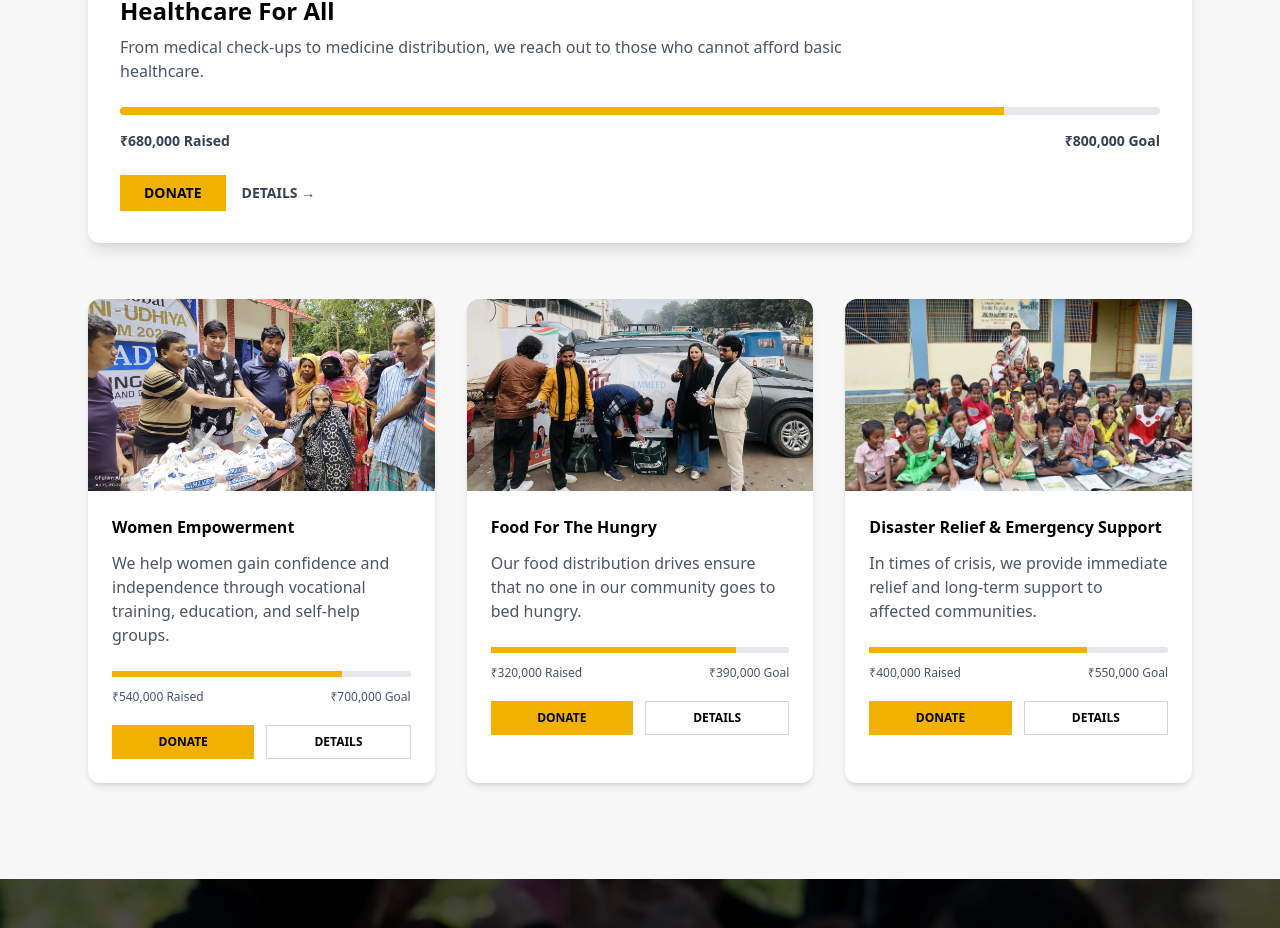
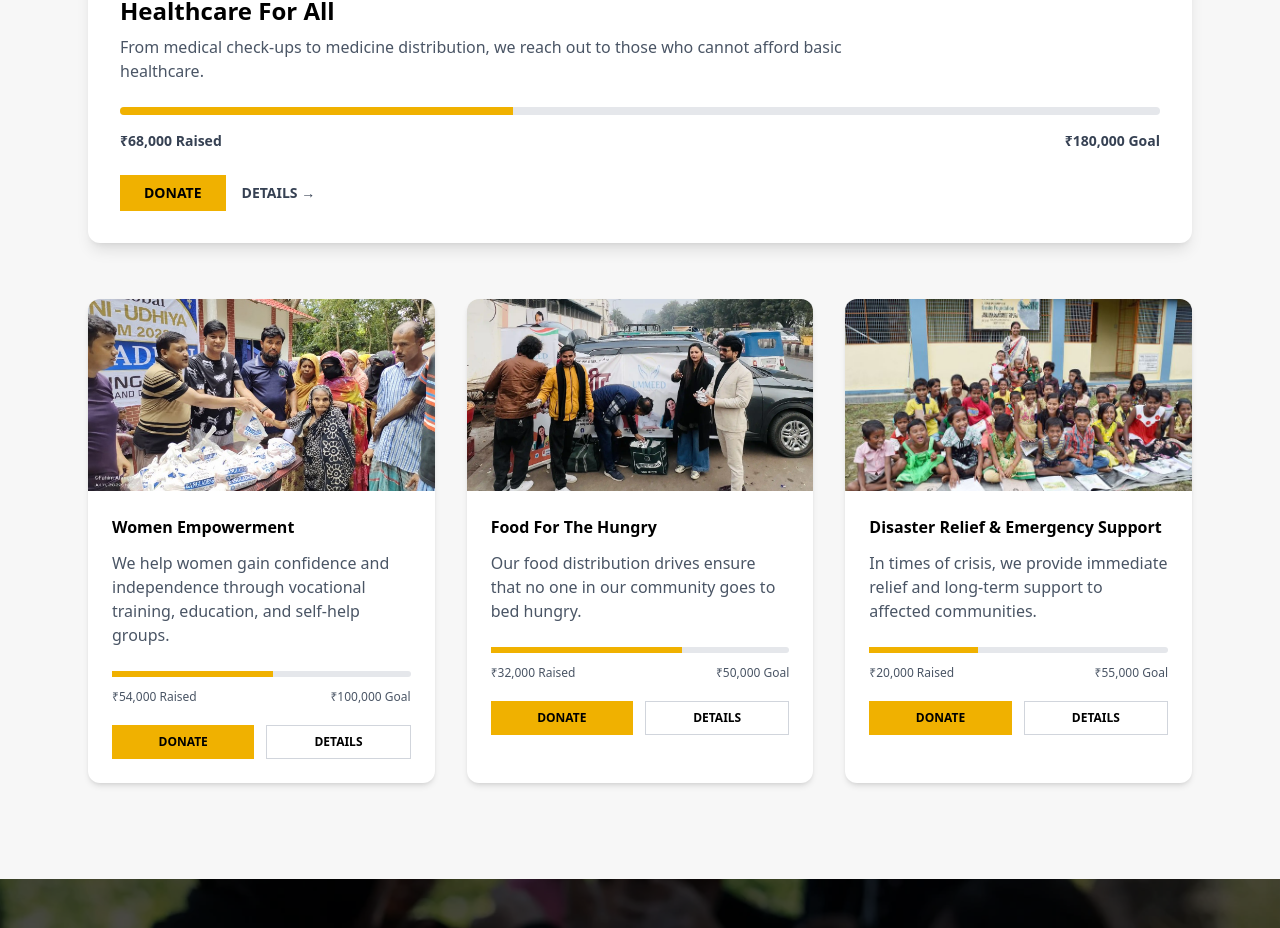
Before and after one commit to shiv-co/Ummeed_welfare, a React (Vite) app in the folder ummeed-react/: page / in a window 1280 px wide. Shown: the part 2318-3246 px from the top of the page. Built offline with nearby package versions, Linux system fonts and the light colour scheme.

Commit message:
changed amount  in homePage

```diff
--- a/ummeed-react/src/pages/About.jsx
+++ b/ummeed-react/src/pages/About.jsx
@@ -51,6 +51,27 @@ export default function About() {
 
 
 
+      {/* MEMBERS */}
+      <div className="py-16 md:py-28 max-w-7xl mx-auto px-4 md:px-6 text-center">
+        <p className="text-yellow-500 font-semibold tracking-widest text-sm mb-2">
+          OUR MEMBERS
+        </p>
+        <h1 className="text-2xl md:text-4xl font-bold mb-6">
+          Meet The Hands That Build Hope
+        </h1>
+
+        <p className="text-gray-600 max-w-3xl mx-auto mb-12 md:mb-16">
+          Our members are the true heroes behind every act of kindness.
+        </p>
+
+        <div className="max-w-5xl mx-auto px-4 md:px-12 grid grid-cols-1 sm:grid-cols-2 md:grid-cols-3 gap-10 md:gap-14">
+          <TeamCard name="Miss Rashmi" role="Member" image={member1} />
+          <TeamCard name="Shivani Upadhyay" role="Member" image={member2} />
+          <TeamCard name="Shekhar Chauhan" role="Member" image={member3} />
+        </div>
+      </div>
+
+
       {/* BECOME A MEMBER */}
       <div className="py-16 md:py-28 bg-[#fdfaf5]">
         <div className="max-w-7xl mx-auto px-4 md:px-6 grid grid-cols-1 md:grid-cols-2 gap-12 md:gap-20 items-start">
@@ -79,26 +100,6 @@ export default function About() {
             </button>
           </form>
 
-            {/* MEMBERS */}
-      <div className="py-16 md:py-28 max-w-7xl mx-auto px-4 md:px-6 text-center">
-        <p className="text-yellow-500 font-semibold tracking-widest text-sm mb-2">
-          OUR MEMBERS
-        </p>
-        <h1 className="text-2xl md:text-4xl font-bold mb-6">
-          Meet The Hands That Build Hope
-        </h1>
-
-        <p className="text-gray-600 max-w-3xl mx-auto mb-12 md:mb-16">
-          Our members are the true heroes behind every act of kindness.
-        </p>
-
-        <div className="max-w-5xl mx-auto px-4 md:px-12 grid grid-cols-1 sm:grid-cols-2 md:grid-cols-3 gap-10 md:gap-14">
-          <TeamCard name="Miss Rashmi" role="Member" image={member1} />
-          <TeamCard name="Shivani Upadhyay" role="Member" image={member2} />
-          <TeamCard name="Shekhar Chauhan" role="Member" image={member3} />
-        </div>
-      </div>
-
           {/* INFO */}
           <div className="text-center md:text-left">
             <p className="text-yellow-500 font-semibold mb-2">REQUIREMENTS</p>
@@ -124,8 +125,7 @@ export default function About() {
       </div>
 
 
-
-         {/* IMPACT */}
+            {/* IMPACT */}
       <div
         className="relative py-16 md:py-28 bg-cover bg-center text-white"
         style={{ backgroundImage: `url(${impact})` }}
@@ -155,6 +155,7 @@ export default function About() {
           </div>
         </div>
       </div>
+
 
     </section>
   );
--- a/ummeed-react/src/pages/HomePage.jsx
+++ b/ummeed-react/src/pages/HomePage.jsx
@@ -110,8 +110,8 @@ export default function HomePage() {
     <BigCauseCard
       title="Healthcare For All"
       desc="From medical check-ups to medicine distribution, we reach out to those who cannot afford basic healthcare."
-      raised={680000}
-      goal={800000}
+      raised={68000}
+      goal={180000}
       image={causes1}
     />
 
@@ -120,22 +120,22 @@ export default function HomePage() {
       <SmallCauseCard
         title="Women Empowerment"
         desc="We help women gain confidence and independence through vocational training, education, and self-help groups."
-        raised={540000}
-        goal={700000}
+        raised={54000}
+        goal={100000}
         image={causes2}
       />
       <SmallCauseCard
         title="Food For The Hungry"
         desc="Our food distribution drives ensure that no one in our community goes to bed hungry."
-        raised={320000}
-        goal={390000}
+        raised={32000}
+        goal={50000}
         image={causes3}
       />
       <SmallCauseCard
         title="Disaster Relief & Emergency Support"
         desc="In times of crisis, we provide immediate relief and long-term support to affected communities."
-        raised={400000}
-        goal={550000}
+        raised={20000}
+        goal={55000}
         image={causes4}
       />
     </div>
```
